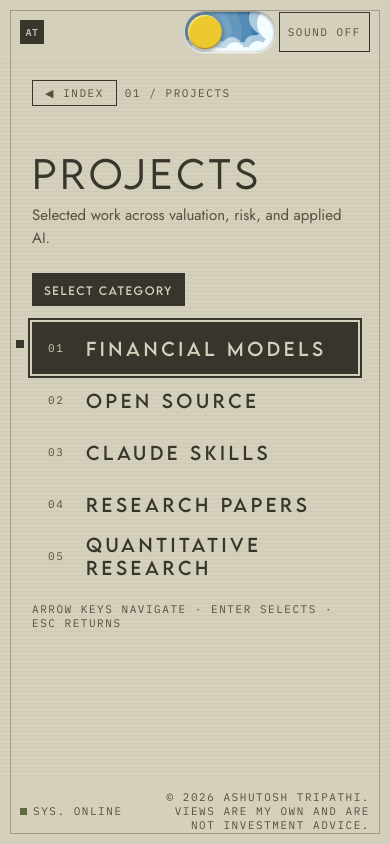
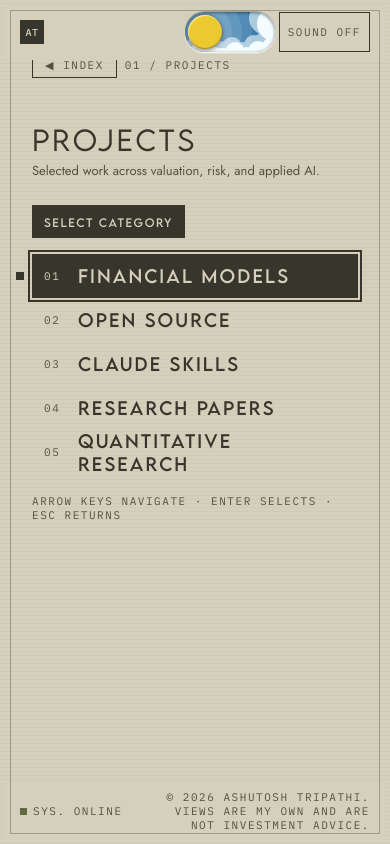
Before and after one commit to zshqv/Ashutosh-Portfolio, a React (Vite) app: page /projects in a window 390 px wide. Built offline with nearby package versions, Linux system fonts and the light colour scheme.

Commit message:
Scale section titles and project rows for mobile
Responsive section title sizing, tighter project menu rows
and smaller table text at narrow widths.

Co-Authored-By: Claude Opus 4.6 <noreply@anthropic.com>

```diff
--- a/src/components/ProjectsPage.css
+++ b/src/components/ProjectsPage.css
@@ -205,6 +205,10 @@
   .projects-menu__count {
     display: none;
   }
+
+  .projects-menu__label {
+    font-size: clamp(16px, 4vw, 22px);
+  }
 }
 
 @media (max-width: 680px) {
@@ -215,6 +219,31 @@
   .projects-table__row {
     grid-template-columns: 1fr;
     gap: 4px;
+  }
+}
+
+@media (max-width: 480px) {
+  .projects-menu__row {
+    height: 44px;
+    padding: 0 12px;
+    gap: 10px;
+  }
+
+  .projects-menu__label {
+    font-size: clamp(14px, 4.5vw, 20px);
+    letter-spacing: 0.12em;
+  }
+
+  .projects-table__name strong {
+    font-size: 14px;
+  }
+
+  .projects-table__desc {
+    font-size: 12px;
+  }
+
+  .projects-table__cell {
+    font-size: 12px;
   }
 }
 
--- a/src/components/SectionLayout.css
+++ b/src/components/SectionLayout.css
@@ -95,4 +95,28 @@
     gap: 8px;
   }
 
+  .section {
+    padding-top: 64px;
+    padding-bottom: 40px;
+  }
+
+  .section__title {
+    font-size: clamp(28px, 8vw, 48px);
+  }
 }
+
+@media (max-width: 480px) {
+  .section {
+    padding-top: 52px;
+    padding-bottom: 32px;
+  }
+
+  .section__title {
+    font-size: clamp(24px, 7vw, 36px);
+    margin-bottom: 8px;
+  }
+
+  .section__lede {
+    font-size: 13px;
+  }
+}
```
